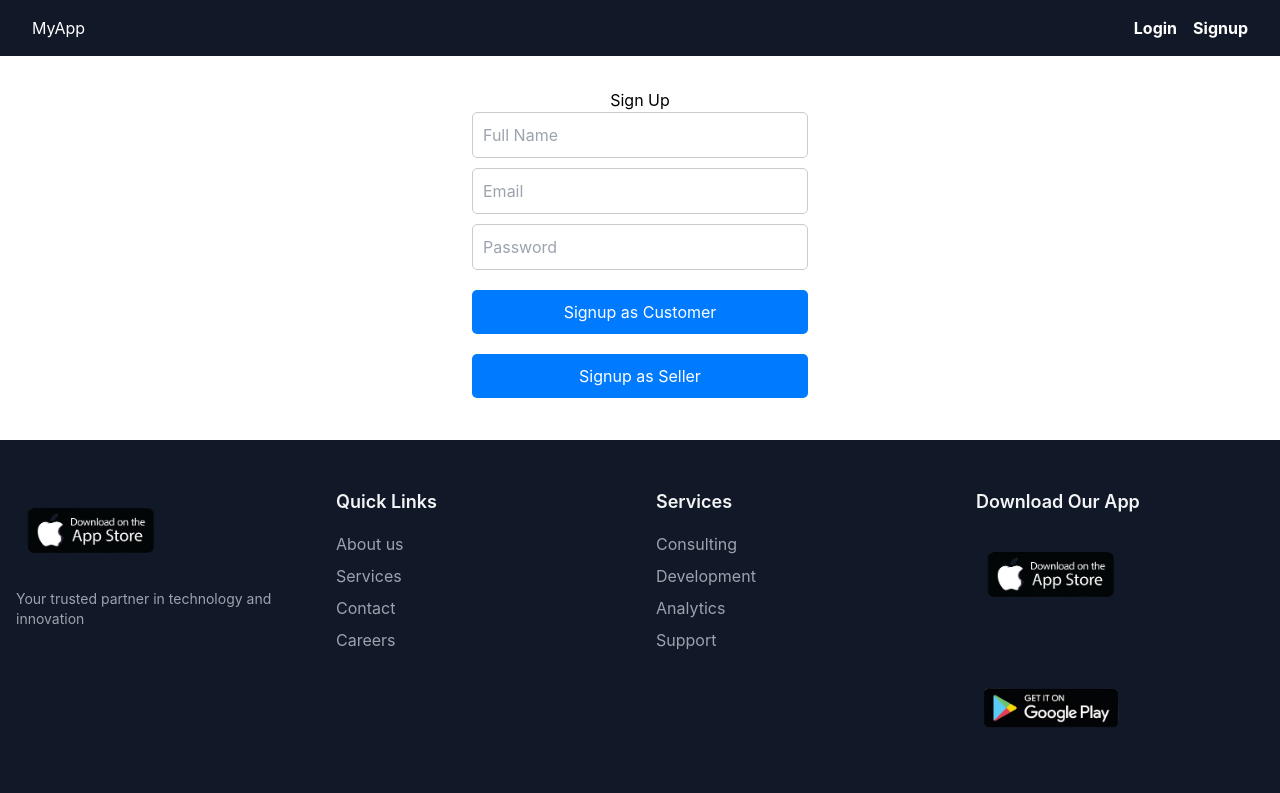
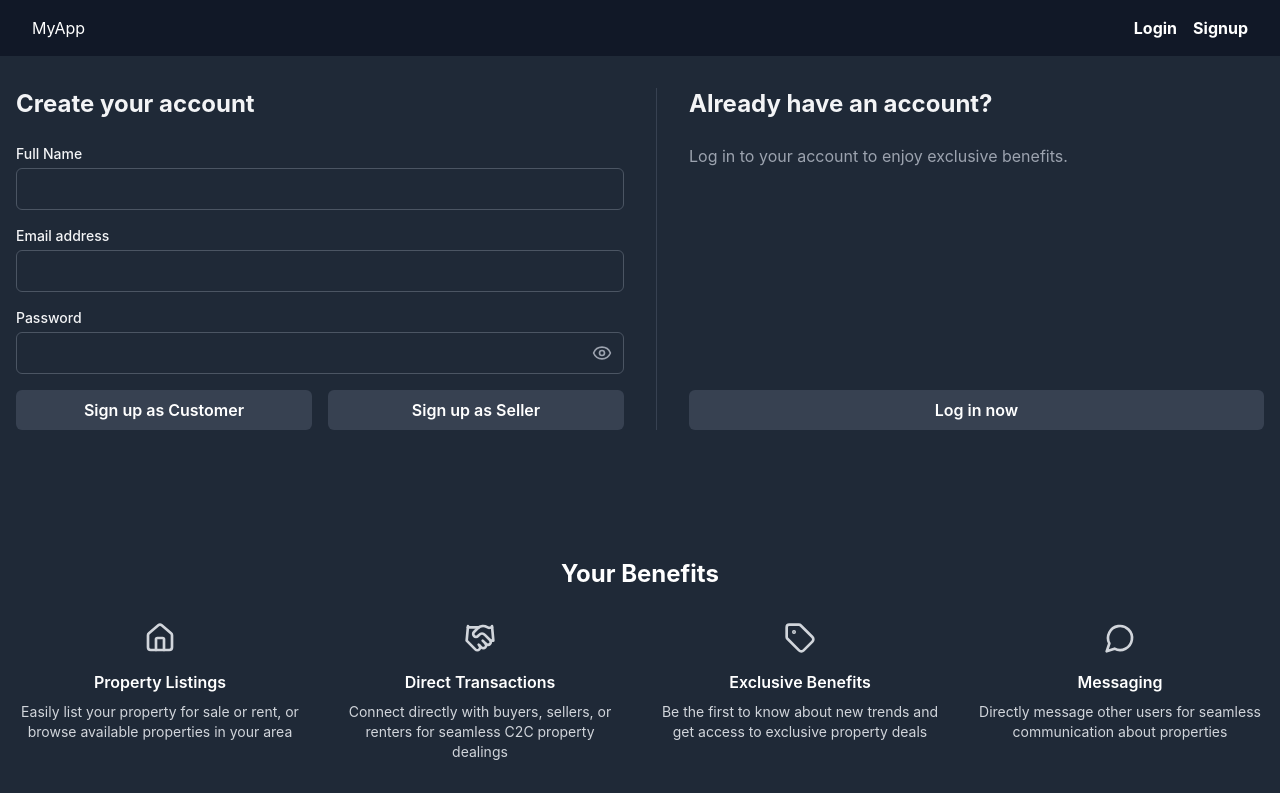
Before and after one commit to wiki-152/MERN_Project, a React (Create React App) app in the folder frontend/: page /signup in a window 1280 px wide. Shown: the top 793 px of the page. Built offline with nearby package versions, Linux system fonts and the light colour scheme.

Commit message:
Updated Signup Page with Backend

```diff
--- a/frontend/src/pages/Signup/Signup.jsx
+++ b/frontend/src/pages/Signup/Signup.jsx
@@ -1,347 +1,158 @@
-// Logic with Zustand for both User and Listing Owner
-import React, { useState } from 'react';
-import useUserStore from '../../stores/userStore';
-import useListingOwnerStore from '../../stores/listingOwnerStore';
-import './Signup.css';
+import { Eye, EyeOff } from 'lucide-react'
+import { useState } from 'react'
+import { Benefits } from '../../components/Benefits/Benefits'
+import useUserStore from '../../stores/userStore'
+import useListingOwnerStore from '../../stores/listingOwnerStore'
+import './Signup.css'
 
-const Signup = () => {
+export default function SignupPage() {
+  const [showPassword, setShowPassword] = useState(false)
   const [formData, setFormData] = useState({
     name: '',
     email: '',
     password: '',
-    });
+  })
 
-    // Zustand stores for customers and listing owners
+  // Zustand stores
   const {
     signup: signupCustomer,
     loading: loadingCustomer,
     error: errorCustomer,
-        clearError: clearCustomerError, // Add a method to clear errors
-    } = useUserStore();
+    clearError: clearCustomerError,
+  } = useUserStore()
 
   const {
     signup: signupSeller,
     loading: loadingSeller,
     error: errorSeller,
-        clearError: clearSellerError, // Add a method to clear errors
-    } = useListingOwnerStore();
+    clearError: clearSellerError,
+  } = useListingOwnerStore()
 
-    // Handle input changes
   const handleChange = (e) => {
-        const { name, value } = e.target;
-        setFormData({ ...formData, [name]: value });
-    };
+    const { name, value } = e.target
+    setFormData({ ...formData, [name]: value })
+  }
 
-    // Handle signup as customer
   const handleCustomerSignup = (e) => {
-        e.preventDefault();
-        clearSellerError(); // Clear seller error before customer signup
-        signupCustomer(formData);
-    };
+    e.preventDefault()
+    clearSellerError()
+    signupCustomer(formData)
+  }
 
-    // Handle signup as seller
   const handleSellerSignup = (e) => {
-        e.preventDefault();
-        clearCustomerError(); // Clear customer error before seller signup
-        signupSeller(formData);
-    };
+    e.preventDefault()
+    clearCustomerError()
+    signupSeller(formData)
+  }
 
   return (
-        <div className="signup-page">
-            <h2>Sign Up</h2>
-
-            {/* Display errors or loading states */}
-            {loadingCustomer && <p>Loading Customer Signup...</p>}
-            {errorCustomer && <p className="error-message">{errorCustomer}</p>}
-            {loadingSeller && <p>Loading Seller Signup...</p>}
-            {errorSeller && <p className="error-message">{errorSeller}</p>}
-
-            <form>
+    <div className="min-h-screen bg-gray-800 text-gray-100">
+      <div className="container mx-auto px-4 py-8">
+        <div className="grid gap-8 md:grid-cols-2 md:divide-x md:divide-gray-700">
+          {/* Signup Section */}
+          <div className="flex flex-col justify-between space-y-6">
+            <div>
+              <h2 className="text-2xl font-bold mb-6">Create your account</h2>
+              {/* Display errors */}
+              {errorCustomer && (
+                <div className="mb-4 text-red-500">{errorCustomer}</div>
+              )}
+              {errorSeller && (
+                <div className="mb-4 text-red-500">{errorSeller}</div>
+              )}
+              <form className="space-y-4" onSubmit={handleCustomerSignup}>
+                <div>
+                  <label htmlFor="name" className="block text-sm font-medium">
+                    Full Name
+                  </label>
                   <input
                     type="text"
+                    id="name"
                     name="name"
-                    placeholder="Full Name"
                     value={formData.name}
                     onChange={handleChange}
+                    className="mt-1 w-full rounded-md border border-gray-600 bg-gray-800 px-3 py-2 text-white focus:border-gray-500 focus:outline-none focus:ring-1 focus:ring-gray-500"
                     required
                   />
+                </div>
+                <div>
+                  <label htmlFor="email" className="block text-sm font-medium">
+                    Email address
+                  </label>
                   <input
                     type="email"
+                    id="email"
                     name="email"
-                    placeholder="Email"
                     value={formData.email}
                     onChange={handleChange}
+                    className="mt-1 w-full rounded-md border border-gray-600 bg-gray-800 px-3 py-2 text-white focus:border-gray-500 focus:outline-none focus:ring-1 focus:ring-gray-500"
                     required
                   />
+                </div>
+                <div>
+                  <label htmlFor="password" className="block text-sm font-medium">
+                    Password
+                  </label>
+                  <div className="relative mt-1">
                     <input
-                    type="password"
+                      type={showPassword ? 'text' : 'password'}
+                      id="password"
                       name="password"
-                    placeholder="Password"
                       value={formData.password}
                       onChange={handleChange}
+                      className="w-full rounded-md border border-gray-600 bg-gray-800 px-3 py-2 text-white focus:border-gray-500 focus:outline-none focus:ring-1 focus:ring-gray-500"
                       required
                     />
-
-                {/* Two separate signup buttons */}
-                <button type="button" onClick={handleCustomerSignup} disabled={loadingCustomer}>
-                    {loadingCustomer ? 'Signing Up as Customer...' : 'Signup as Customer'}
+                    <button
+                      type="button"
+                      onClick={() => setShowPassword(!showPassword)}
+                      className="absolute right-3 top-1/2 -translate-y-1/2 text-gray-400 hover:text-gray-300"
+                    >
+                      {showPassword ? <EyeOff size={20} /> : <Eye size={20} />}
                     </button>
-                <button type="button" onClick={handleSellerSignup} disabled={loadingSeller}>
-                    {loadingSeller ? 'Signing Up as Seller...' : 'Signup as Seller'}
+                  </div>
+                </div>
+                <div className="flex gap-4">
+                  <button
+                    type="submit"
+                    disabled={loadingCustomer}
+                    className="flex-1 rounded-md bg-gray-700 px-4 py-2 font-semibold text-white hover:bg-gray-600 focus:outline-none focus:ring-2 focus:ring-gray-500 focus:ring-offset-2 focus:ring-offset-gray-900 disabled:opacity-50"
+                  >
+                    {loadingCustomer ? 'Signing up...' : 'Sign up as Customer'}
                   </button>
+                  <button
+                    type="button"
+                    onClick={handleSellerSignup}
+                    disabled={loadingSeller}
+                    className="flex-1 rounded-md bg-gray-700 px-4 py-2 font-semibold text-white hover:bg-gray-600 focus:outline-none focus:ring-2 focus:ring-gray-500 focus:ring-offset-2 focus:ring-offset-gray-900 disabled:opacity-50"
+                  >
+                    {loadingSeller ? 'Signing up...' : 'Sign up as Seller'}
+                  </button>
+                </div>
               </form>
             </div>
-    );
-};
+          </div>
 
-export default Signup;
+          {/* Benefits Section */}
+          <div className="flex flex-col justify-between space-y-6 md:pl-8">
+            <div>
+              <h2 className="text-2xl font-bold mb-6">Already have an account?</h2>
+              <p className="text-gray-400">
+                Log in to your account to enjoy exclusive benefits.
+              </p>
+            </div>
+            <button
+              type="button"
+              className="w-full rounded-md bg-gray-700 px-4 py-2 font-semibold text-white hover:bg-gray-600 focus:outline-none focus:ring-2 focus:ring-gray-500 focus:ring-offset-2 focus:ring-offset-gray-900"
+            >
+              Log in now
+            </button>
+          </div>
+        </div>
 
-
-// // Logic with Zustand
-// import React, { useState } from 'react';
-// import useUserStore from '../../stores/userStore';
-// import './Signup.css';
-
-// const Signup = () => {
-//     const [formData, setFormData] = useState({
-//         name: '',
-//         email: '',
-//         password: '',
-//     });
-
-//     const { signup, loading, error } = useUserStore();
-
-//     const handleChange = (e) => {
-//         const { name, value } = e.target;
-//         setFormData({ ...formData, [name]: value });
-//     };
-
-//     const handleSubmit = (e) => {
-//         e.preventDefault();
-//         signup(formData);
-//     };
-
-//     return (
-//         <div className="signup-page">
-//             <h2>Sign Up</h2>
-//             {loading && <p>Loading...</p>}
-//             {error && <p className="error-message">{error}</p>}
-//             <form onSubmit={handleSubmit}>
-//                 <input
-//                     type="text"
-//                     name="name"
-//                     placeholder="Full Name"
-//                     value={formData.name}
-//                     onChange={handleChange}
-//                     required
-//                 />
-//                 <input
-//                     type="email"
-//                     name="email"
-//                     placeholder="Email"
-//                     value={formData.email}
-//                     onChange={handleChange}
-//                     required
-//                 />
-//                 <input
-//                     type="password"
-//                     name="password"
-//                     placeholder="Password"
-//                     value={formData.password}
-//                     onChange={handleChange}
-//                     required
-//                 />
-//                 <button type="submit" disabled={loading}>
-//                     {loading ? 'Signing Up...' : 'Sign Up'}
-//                 </button>
-//             </form>
-//         </div>
-//     );
-// };
-
-// export default Signup;
-
-
-// All in One
-
-// import React, { useState } from 'react';
-// import axios from 'axios'; // For making HTTP requests
-// import './Signup.css';
-
-// const Signup = () => {
-//   // State to hold form input values
-//   const [formData, setFormData] = useState({
-//     name: '',
-//     email: '',
-//     password: '',
-//   });
-
-//   // State to display success or error messages
-//   const [message, setMessage] = useState('');
-//   const [error, setError] = useState('');
-
-//   // Handle input changes
-//   const handleChange = (e) => {
-//     const { name, value } = e.target;
-//     setFormData({ ...formData, [name]: value });
-//   };
-
-//   // Handle form submission
-//   const handleSubmit = async (e) => {
-//     e.preventDefault(); // Prevent default form submission behavior
-
-//     try {
-//       // Send POST request to the backend
-//       const response = await axios.post('http://localhost:2469/api/user/register', formData);
-
-//       // If successful, display a success message
-//       setMessage('Registration successful! You can now log in.');
-//       setError(''); // Clear any previous error
-//     } catch (err) {
-//       // Handle errors (e.g., validation issues, server errors)
-//       setError(err.response?.data?.message || 'An error occurred during registration.');
-//       setMessage(''); // Clear any success message
-//     }
-//   };
-
-//   return (
-//     <div className="signup-page">
-//       <h2>Sign Up</h2>
-
-//       {message && <p className="success-message">{message}</p>}
-//       {error && <p className="error-message">{error}</p>}
-
-//       <form onSubmit={handleSubmit}>
-//         <input
-//           type="text"
-//           name="name"
-//           placeholder="Full Name"
-//           value={formData.name}
-//           onChange={handleChange}
-//           required
-//         />
-//         <input
-//           type="email"
-//           name="email"
-//           placeholder="Email"
-//           value={formData.email}
-//           onChange={handleChange}
-//           required
-//         />
-//         <input
-//           type="password"
-//           name="password"
-//           placeholder="Password"
-//           value={formData.password}
-//           onChange={handleChange}
-//           required
-//         />
-//         <button type="submit">Sign Up</button>
-//       </form>
-//     </div>
-//   );
-// };
-
-// export default Signup;
-
-
-
-
-// Logic with Hooks
-
-// import React, { useState } from 'react';
-// import useSignup from '../../hooks/useSignup';
-// import './Signup.css';
-
-// const Signup = () => {
-//     const [formData, setFormData] = useState({
-//         name: '',
-//         email: '',
-//         password: '',
-//     });
-
-//     const { signup, loading, error } = useSignup();
-
-//     const handleChange = (e) => {
-//         const { name, value } = e.target;
-//         setFormData({ ...formData, [name]: value });
-//     };
-
-//     const handleSubmit = async (e) => {
-//         e.preventDefault();
-//         const result = await signup(formData);
-//         if (result) {
-//             console.log('Signup successful:', result);
-//         }
-//     };
-
-//     return (
-//         <div className="signup-page">
-//             <h2>Sign Up</h2>
-
-//             {loading && <p>Loading...</p>}
-//             {error && <p className="error-message">{error}</p>}
-
-//             <form onSubmit={handleSubmit}>
-//                 <input
-//                     type="text"
-//                     name="name"
-//                     placeholder="Full Name"
-//                     value={formData.name}
-//                     onChange={handleChange}
-//                     required
-//                 />
-//                 <input
-//                     type="email"
-//                     name="email"
-//                     placeholder="Email"
-//                     value={formData.email}
-//                     onChange={handleChange}
-//                     required
-//                 />
-//                 <input
-//                     type="password"
-//                     name="password"
-//                     placeholder="Password"
-//                     value={formData.password}
-//                     onChange={handleChange}
-//                     required
-//                 />
-//                 <button type="submit" disabled={loading}>
-//                     {loading ? 'Signing Up...' : 'Sign Up'}
-//                 </button>
-//             </form>
-//         </div>
-//     );
-// };
-
-// export default Signup;
-
-
-
-
-// Old Orignal
-
-// import React from 'react';
-// import './Signup.css';
-
-// const Signup = () => {
-//     const handleSubmit = (e) => {
-//         e.preventDefault();
-//         // Signup logic
-//     };
-
-//     return (
-//         <div className="signup-page">
-//             <h2>Sign Up</h2>
-//             <form onSubmit={handleSubmit}>
-//                 <input type="text" placeholder="Full Name" required />
-//                 <input type="email" placeholder="Email" required />
-//                 <input type="password" placeholder="Password" required />
-//                 <button type="submit">Sign Up</button>
-//             </form>
-//         </div>
-//     );
-// };
-
-// export default Signup;
+        {/* Benefits Section */}
+        <Benefits />
+      </div>
+    </div>
+  )
+}
```
Lines whose indentation alone changed are shown as unchanged.
